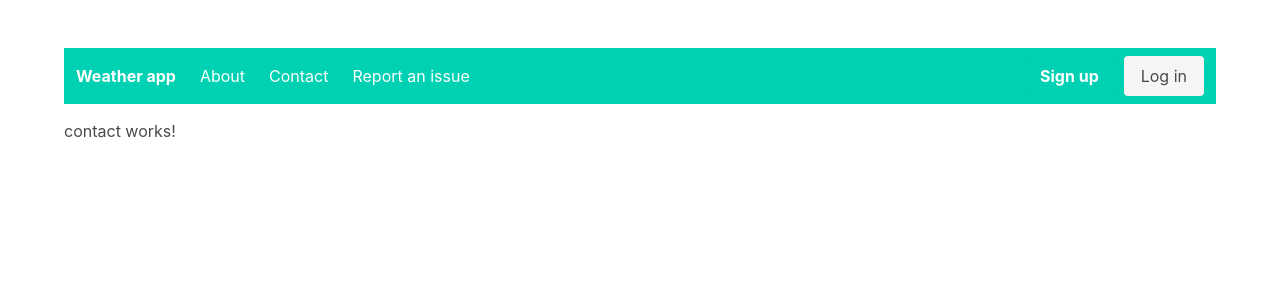
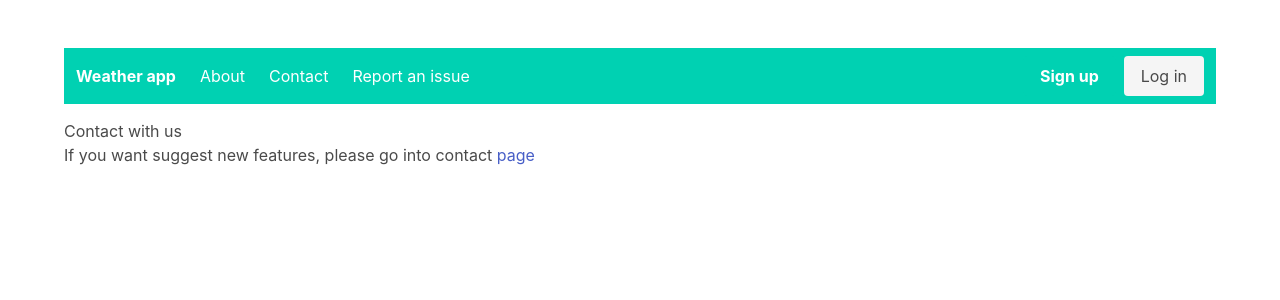
Before and after one commit to Kamilnaja/ng-mish-mash, an Angular app: page /contact in a window 1280 px wide. Shown: the top 300 px of the page. Built offline with nearby package versions, Linux system fonts and the light colour scheme.

Commit message:
added link to issue page

```diff
--- a/src/app/contact/contact.component.html
+++ b/src/app/contact/contact.component.html
@@ -1,3 +1,4 @@
-<p>
-  contact works!
-</p>
+<h2>Contact with us</h2>
+
+<p> If you want suggest new features, please go into contact
+  <a href="https://github.com/Kamilnaja/weather-app/issues/">page</a>
--- a/src/app/contact/contact.component.ts
+++ b/src/app/contact/contact.component.ts
@@ -5,8 +5,8 @@ import { Component, OnInit } from '@angular/core';
   templateUrl: './contact.component.html',
   styleUrls: ['./contact.component.css']
 })
+
 export class ContactComponent implements OnInit {
-
   constructor() { }
 
   ngOnInit() {
```
